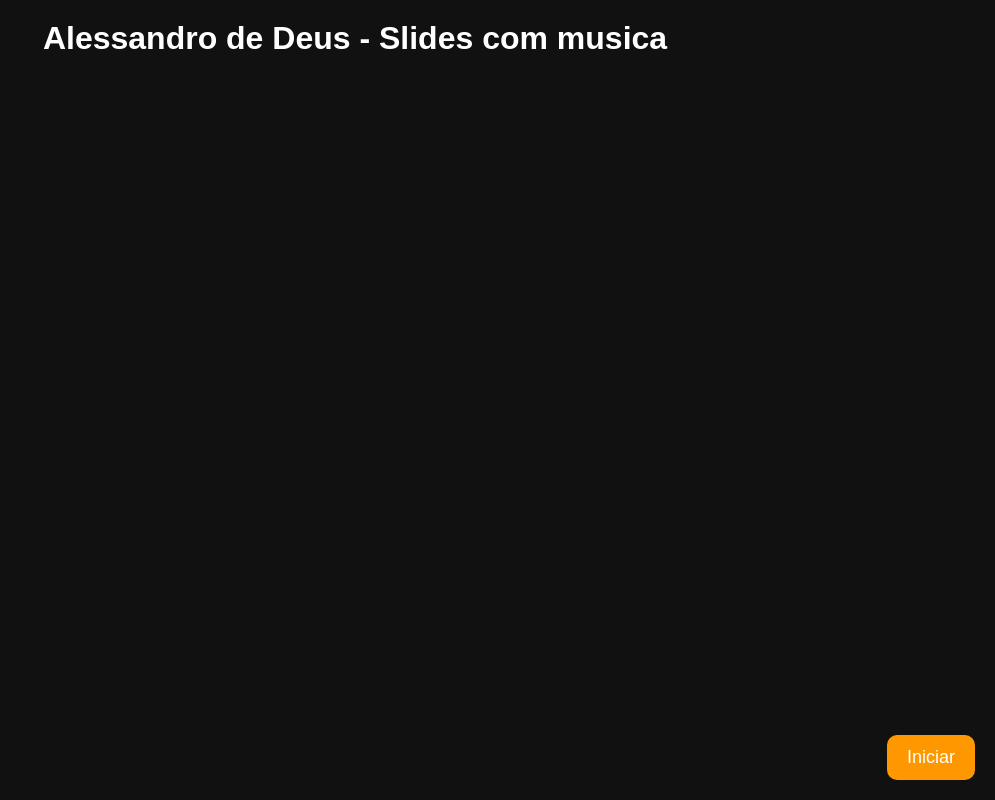
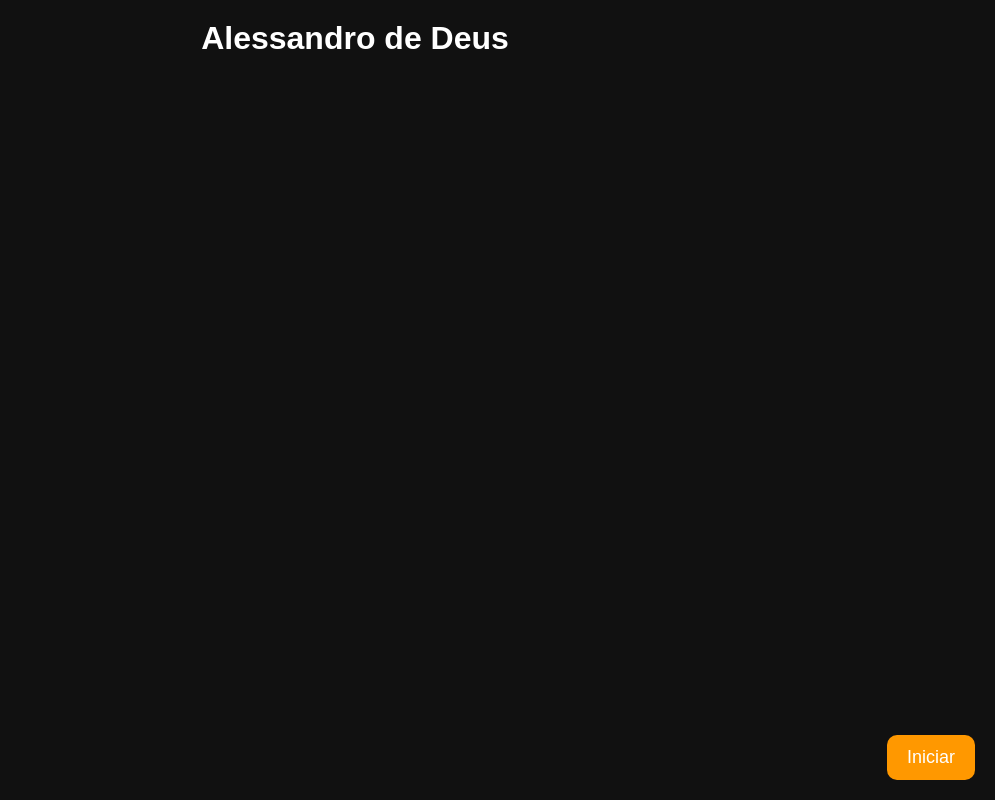
Before and after one commit to alessandroangel/meu_album, a plain HTML site: page index.html in a window 1280 px wide. Shown: the whole page, without its empty margins (285-1280 px from the left). Drawn offline with Linux system fonts and the light colour scheme; no server answers.

Commit message:
Change title and header in index.html
Updated the title and header text in the HTML file.

```diff
--- a/index.html
+++ b/index.html
@@ -3,13 +3,13 @@
 <head>
   <meta charset="UTF-8">
   <meta name="viewport" content="width=device-width, initial-scale=1.0">
-  <title>Álbum de Fotos</title>
+  <title>Meu Slider Favorito 2026</title>
   <link rel="stylesheet" href="style.css">
 </head>
 <body>
 
 <div class="container" id="home">
-  <h1>Alessandro de Deus - Slides com musica</h1>
+  <h1>Alessandro de Deus</h1>
   <div class="gallery" id="gallery"></div>
 </div>
 
```
